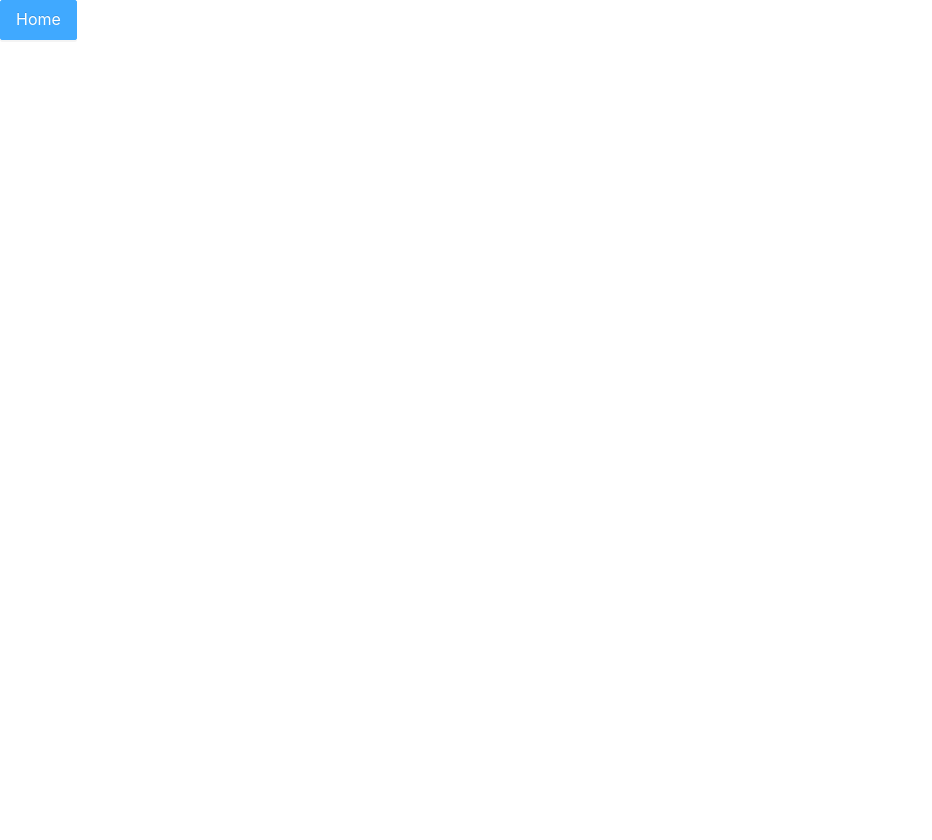
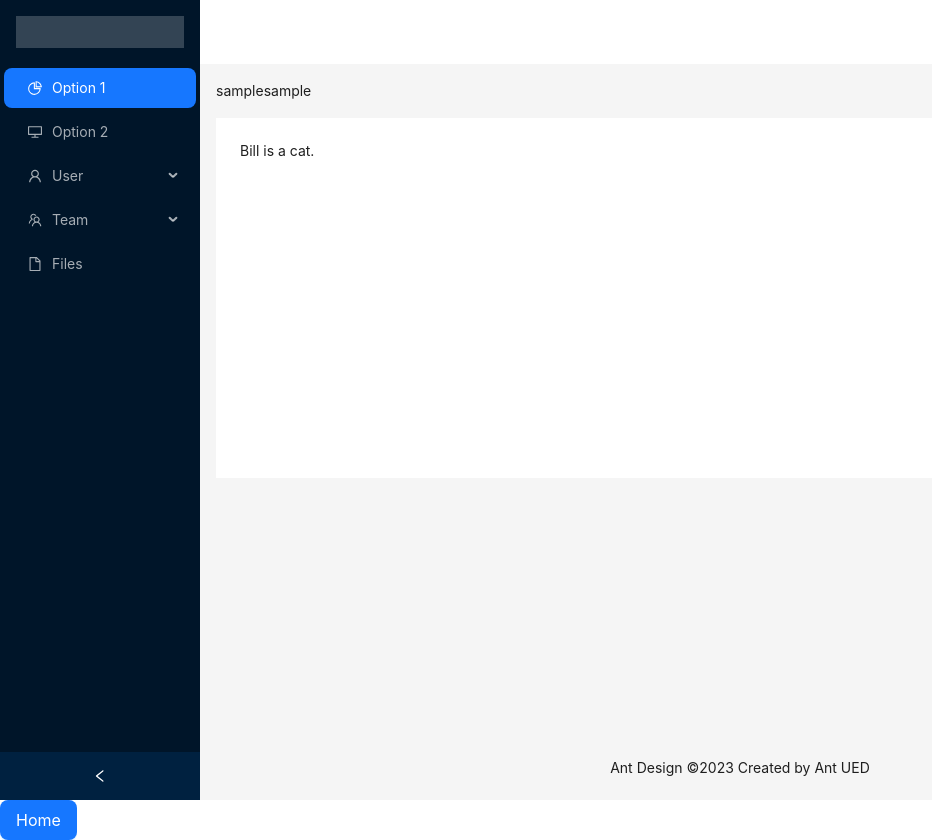
Before and after one commit to dalxy/dy_react_ts_webpack, a React app: page /home in a window 1280 px wide. Shown: the whole page, without its empty margins (0-932 px from the left). Before the commit the page ends 800 px from the top, so only its background shows below. Built offline with nearby package versions, Linux system fonts and the light colour scheme.

Commit message:
fix: 添加icon

```diff
--- a/package.json
+++ b/package.json
@@ -18,7 +18,7 @@
     "@types/react-dom": "^18.0.5",
     "@types/react-redux": "^7.1.24",
     "@types/react-router-dom": "^5.3.3",
-    "antd": "^4.21.3",
+    "antd": "^5.3.0",
     "axios": "^0.27.2",
     "react": "^18.2.0",
     "react-dom": "^18.2.0",
--- a/src/assets/common.less
+++ b/src/assets/common.less
@@ -1,4 +1,4 @@
-@import '~antd/dist/antd.css';
+// @import '~antd/dist/antd.css';
 *{
     padding: 0;
     margin: 0;
--- a/src/components/SiderBar.tsx
+++ b/src/components/SiderBar.tsx
@@ -1,10 +1,8 @@
 import React, { useState } from "react";
 import { NavLink } from "react-router-dom";
 // import styled from "styled-components";
-// import { Breadcrumb, Layout, Menu, theme } from "antd";
-import { Layout, Space } from "antd";
+import { Breadcrumb, Layout, Menu, theme } from "antd";
 import {
-    HomeOutlined,
     DesktopOutlined,
     FileOutlined,
     PieChartOutlined,
@@ -31,24 +29,45 @@ function getItem(
 }
 
 const items: MenuItem[] = [
-    // getItem("Option 1", "1"),
-    getItem("Option 1", "1", <HomeOutlined />),
-    // getItem("Option 2", "2", <DesktopOutlined />),
-    // getItem("User", "sub1", <UserOutlined />, [
-    //     getItem("Tom", "3"),
-    //     getItem("Bill", "4"),
-    //     getItem("Alex", "5"),
-    // ]),
-    // getItem("Team", "sub2", <TeamOutlined />, [
-    //     getItem("Team 1", "6"),
-    //     getItem("Team 2", "8"),
-    // ]),
-    // getItem("Files", "9", <FileOutlined />),
+    getItem("Option 1", "1", <PieChartOutlined />),
+    getItem("Option 2", "2", <DesktopOutlined />),
+    getItem("User", "sub1", <UserOutlined />, [
+        getItem("Tom", "3"),
+        getItem("Bill", "4"),
+        getItem("Alex", "5"),
+    ]),
+    getItem("Team", "sub2", <TeamOutlined />, [
+        getItem("Team 1", "6"),
+        getItem("Team 2", "8"),
+    ]),
+    getItem("Files", "9", <FileOutlined />),
 ];
 
-const SiderBar = () => {
-    // <HomeOutlined />
-    return;
+const SiderBar: React.FC = () => {
+    const [ collapsed, setCollapsed ] = useState(false)
+
+    const { token: { colorBgContainer } } = theme.useToken()
+    return (
+        <Layout style={{minHeight:'100vh'}}>
+            <Sider collapsed={collapsed} collapsible onCollapse={(value)=>setCollapsed(value)}>
+                <div style={{height: 32, margin: 16, background: 'rgba(255,255,255,.2)'}} />
+                <Menu theme="dark" defaultSelectedKeys={['1']} mode="inline" items={items} />
+            </Sider>
+            <Layout className="site-layout">
+                <Header style={{ padding: 0, background: colorBgContainer }} />
+                <Content style={{ margin: '0 16px' }}>
+                <Breadcrumb style={{ margin: '16px 0' }}>
+                    <Breadcrumb items={[{title: 'sample'}]}>User</Breadcrumb>
+                    <Breadcrumb items={[{title: 'sample'}]}>Bill</Breadcrumb>
+                </Breadcrumb>
+                <div style={{ padding: 24, minHeight: 360, background: colorBgContainer }}>
+                    Bill is a cat.
+                </div>
+                </Content>
+                <Footer style={{ textAlign: 'center' }}>Ant Design ©2023 Created by Ant UED</Footer>
+            </Layout>
+        </Layout>
+    )
 };
 
 export default SiderBar;
```
Also changed, not shown: 1 other file (tests, documents, lock files or other folders).
